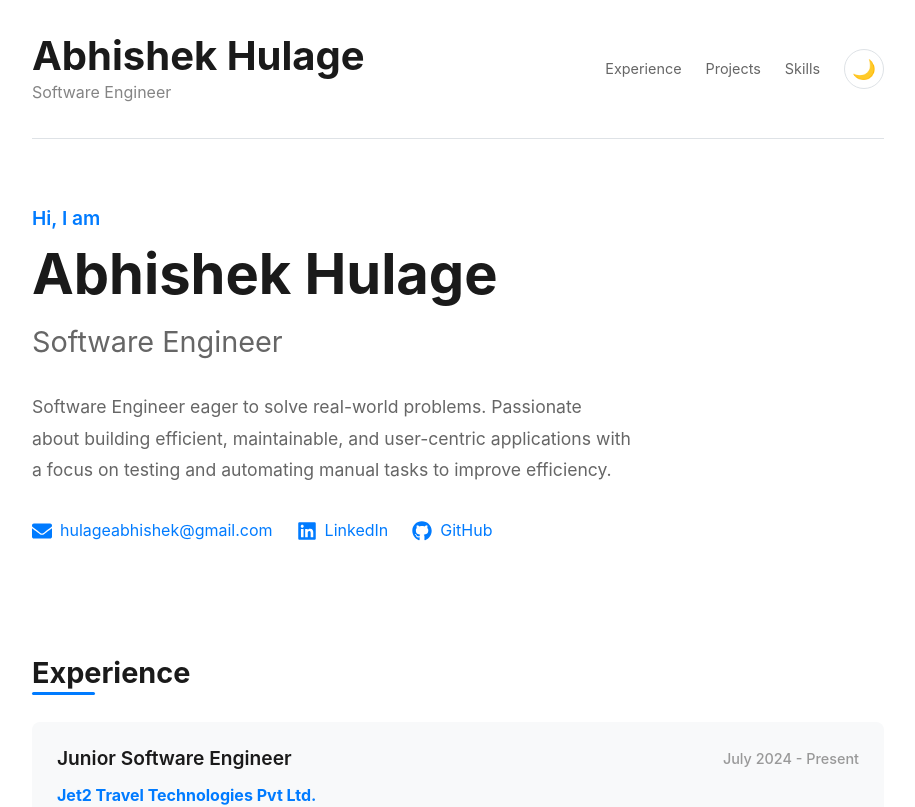
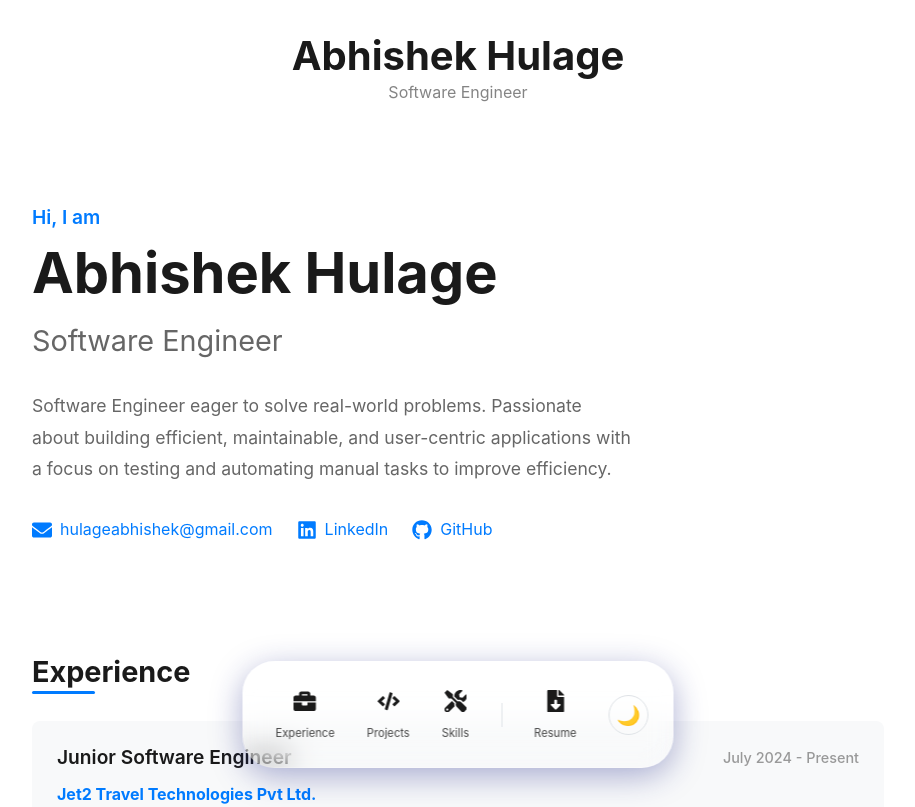
Before and after one commit to rohan-hulage/rohan-hulage.github.io, a React (Vite) app: page / in a window 1280 px wide. Shown: the top 807 px of the page, without its empty margins (182-1097 px from the left). Built offline with nearby package versions, Linux system fonts and the light colour scheme.

Commit message:
feat: Introduce a floating navigation component with resume download and theme toggle, replacing the header's navigation.

```diff
--- a/src/App.tsx
+++ b/src/App.tsx
@@ -7,7 +7,7 @@ import Experience from './components/Experience';
 import Education from './components/Education';
 import Skills from './components/Skills';
 import Projects from './components/Projects';
-
+import FloatingNav from './components/FloatingNav';
 function App() {
   return (
     <ThemeProvider>
@@ -28,6 +28,7 @@ function App() {
           <Skills />
           <Projects />
         </main>
+        <FloatingNav />
 
 
       </div>
--- /dev/null
+++ b/src/components/FloatingNav.tsx
@@ -0,0 +1,122 @@
+import React from 'react';
+import { FaBriefcase, FaCode, FaTools, FaFileDownload } from 'react-icons/fa';
+import ThemeToggle from './ThemeToggle';
+
+const FloatingNav: React.FC = () => {
+    const navItems = [
+        { id: 'experience', icon: <FaBriefcase />, label: 'Experience', href: '#experience' },
+        { id: 'projects', icon: <FaCode />, label: 'Projects', href: '#projects' },
+        { id: 'skills', icon: <FaTools />, label: 'Skills', href: '#skills' },
+    ];
+
+    return (
+        <div style={{
+            position: 'fixed',
+            bottom: '2rem',
+            left: '50%',
+            transform: 'translateX(-50%)',
+            display: 'flex',
+            alignItems: 'center',
+            gap: '1rem',
+            padding: '1rem 1.5rem',
+            borderRadius: '2rem',
+            backgroundColor: 'rgba(255, 255, 255, 0.1)', // Glassmorphism base
+            backdropFilter: 'blur(15px)',
+            WebkitBackdropFilter: 'blur(15px)',
+            boxShadow: '0 8px 32px 0 rgba(31, 38, 135, 0.37)',
+            border: '1px solid rgba(255, 255, 255, 0.18)',
+            zIndex: 1000,
+            transition: 'all 0.3s ease',
+        }}
+            className="floating-nav"
+        >
+            {navItems.map((item) => (
+                <a
+                    key={item.id}
+                    href={item.href}
+                    style={{
+                        display: 'flex',
+                        flexDirection: 'column',
+                        alignItems: 'center',
+                        justifyContent: 'center',
+                        color: 'var(--text-primary)',
+                        textDecoration: 'none',
+                        fontSize: '0.8rem',
+                        transition: 'transform 0.2s cubic-bezier(0.175, 0.885, 0.32, 1.275)',
+                        padding: '0.5rem',
+                        borderRadius: '0.8rem',
+                    }}
+                    className="nav-item"
+                    onMouseEnter={(e) => {
+                        e.currentTarget.style.transform = 'scale(1.2) translateY(-5px)';
+                        e.currentTarget.style.backgroundColor = 'rgba(255, 255, 255, 0.1)';
+                    }}
+                    onMouseLeave={(e) => {
+                        e.currentTarget.style.transform = 'scale(1) translateY(0)';
+                        e.currentTarget.style.backgroundColor = 'transparent';
+                    }}
+                >
+                    <span style={{ fontSize: '1.4rem', marginBottom: '0.2rem' }}>{item.icon}</span>
+                    <span className="nav-label" style={{ fontSize: '0.7rem', opacity: 0.8 }}>{item.label}</span>
+                </a>
+            ))}
+
+            <div
+                style={{ width: '1px', height: '24px', backgroundColor: 'var(--border-color)', margin: '0 0.5rem' }}
+            />
+
+            <a
+                href="/resume.pdf" // Direct link assuming file is in public folder or handled by vite
+                download="Rohan_Hulage_Resume.pdf"
+                style={{
+                    display: 'flex',
+                    flexDirection: 'column',
+                    alignItems: 'center',
+                    justifyContent: 'center',
+                    color: 'var(--text-primary)',
+                    textDecoration: 'none',
+                    fontSize: '0.8rem',
+                    transition: 'transform 0.2s cubic-bezier(0.175, 0.885, 0.32, 1.275)',
+                    padding: '0.5rem',
+                    borderRadius: '0.8rem',
+                    cursor: 'pointer'
+                }}
+                className="nav-item"
+                onMouseEnter={(e) => {
+                    e.currentTarget.style.transform = 'scale(1.2) translateY(-5px)';
+                    e.currentTarget.style.backgroundColor = 'rgba(255, 255, 255, 0.1)';
+                }}
+                onMouseLeave={(e) => {
+                    e.currentTarget.style.transform = 'scale(1) translateY(0)';
+                    e.currentTarget.style.backgroundColor = 'transparent';
+                }}
+            >
+                <span style={{ fontSize: '1.4rem', marginBottom: '0.2rem' }}><FaFileDownload /></span>
+                <span className="nav-label" style={{ fontSize: '0.7rem', opacity: 0.8 }}>Resume</span>
+            </a>
+
+            <div style={{ marginLeft: '0.5rem' }}>
+                <ThemeToggle />
+            </div>
+
+            <style>{`
+                .floating-nav:hover {
+                    box-shadow: 0 8px 32px 0 rgba(31, 38, 135, 0.5);
+                }
+
+                @media (max-width: 600px) {
+                    .nav-label {
+                        display: none;
+                    }
+                    .floating-nav {
+                        padding: 0.8rem 1rem;
+                        bottom: 1.5rem;
+                        gap: 0.8rem;
+                    }
+                }
+            `}</style>
+        </div>
+    );
+};
+
+export default FloatingNav;
--- a/src/components/Header.tsx
+++ b/src/components/Header.tsx
@@ -1,27 +1,20 @@
 
 import React from 'react';
-import ThemeToggle from './ThemeToggle';
+
 
 const Header: React.FC = () => {
     return (
         <header style={{
             padding: '2rem 0',
             display: 'flex',
-            justifyContent: 'space-between',
+            justifyContent: 'center', // Centered since nav is gone
             alignItems: 'center',
-            borderBottom: '1px solid var(--border-color)',
             marginBottom: '2rem'
         }}>
-            <div>
+            <div style={{ textAlign: 'center' }}>
                 <h1 style={{ fontSize: '2.5rem', fontWeight: 700, margin: 0 }}>Abhishek Hulage</h1>
                 <p style={{ margin: 0, opacity: 0.8 }}>Software Engineer</p>
             </div>
-            <nav style={{ display: 'flex', gap: '1.5rem', alignItems: 'center' }}>
-                <a href="#experience" style={{ color: 'var(--text-secondary)', fontSize: '0.9rem' }}>Experience</a>
-                <a href="#projects" style={{ color: 'var(--text-secondary)', fontSize: '0.9rem' }}>Projects</a>
-                <a href="#skills" style={{ color: 'var(--text-secondary)', fontSize: '0.9rem' }}>Skills</a>
-                <ThemeToggle />
-            </nav>
         </header>
     );
 };
```
Also changed, not shown: 1 other file (tests, documents, lock files or other folders).
